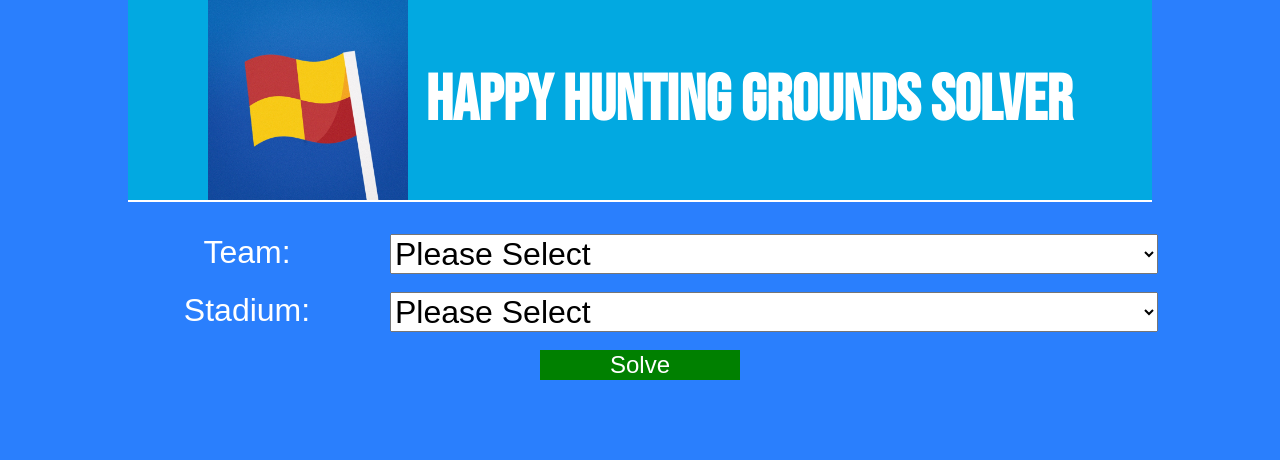
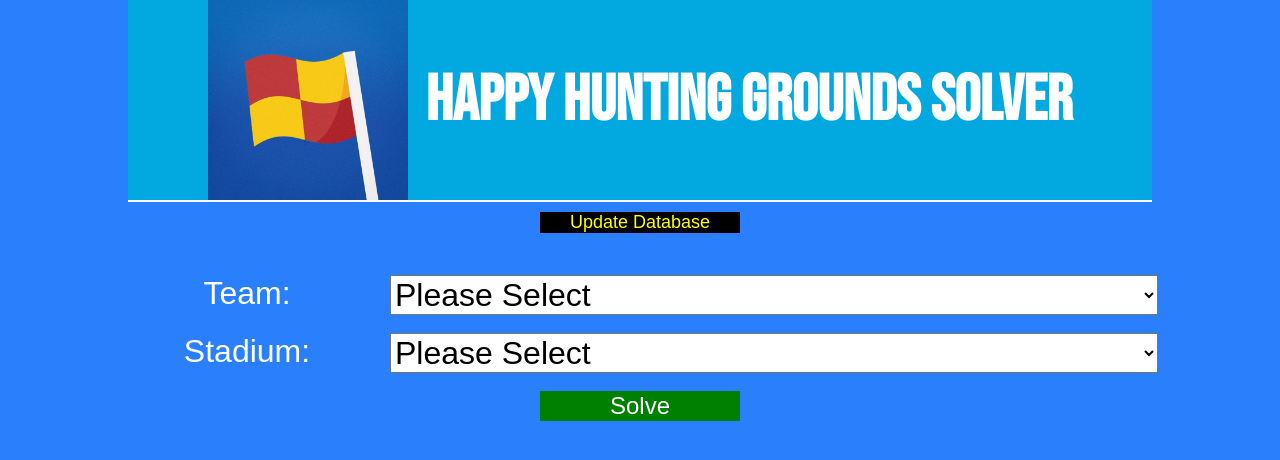
Before and after one commit to DonnieAndMooie/hhg-solver-frontend, a React (Create React App) app: page / in a window 1280 px wide. Shown: the top 460 px of the page. Built offline with nearby package versions, Linux system fonts and the light colour scheme; the HTML template or start-up script is replaced by a standard one.

Commit message:
Add update button

```diff
--- a/src/App.js
+++ b/src/App.js
@@ -1,10 +1,12 @@
 import Header from "./components/Header";
 import Search from "./components/Search";
+import UpdateButton from "./components/UpdateButton";
 
 function App() {
   return (
     <div className="App">
         <Header/>
+        <UpdateButton />
         <Search />
     </div>
   );
--- /dev/null
+++ b/src/components/UpdateButton.jsx
@@ -0,0 +1,33 @@
+import React, { useState } from 'react'
+
+export default function UpdateButton() {
+    const [clicked, setClicked] = useState(false)
+    const [hide, setHide] = useState(false)
+
+
+    async function clickHandler(){
+        setClicked(true)
+        await fetch(`https://calm-jade-cygnet-wear.cyclic.app/update`)
+    }
+
+    if (hide){
+        return(
+            <div></div>
+        )
+    }
+
+    if (clicked){
+        setTimeout(() => {
+            setHide(true)
+        }, 3000);
+        return(
+            <div className='button-container'>Databsase Updated!</div>
+        )
+    }
+  return (
+    <div className="button-container">
+        <button className='update' onClick={() => clickHandler()}>Update Database</button>
+    </div>
+
+  )
+}
--- a/src/index.css
+++ b/src/index.css
@@ -109,6 +109,28 @@ button:hover{
   padding-top: 32px;
 }
 
+.update{
+  color:  yellow;
+  background-color: black;
+  font-size: 18px;
+  padding: 0;
+  margin: 10px;
+  width: 200px;
+  align-self: center;
+}
+
+.update:hover{
+  background-color: grey;
+}
+
+.button-container{
+  display: flex;
+  justify-content: center;
+  font-family: Arial, sans-serif;
+  font-weight: bold;
+  font-size: 32px;
+}
+
 @media (max-width: 700px){
   header{
     font-size: 24px;
```
